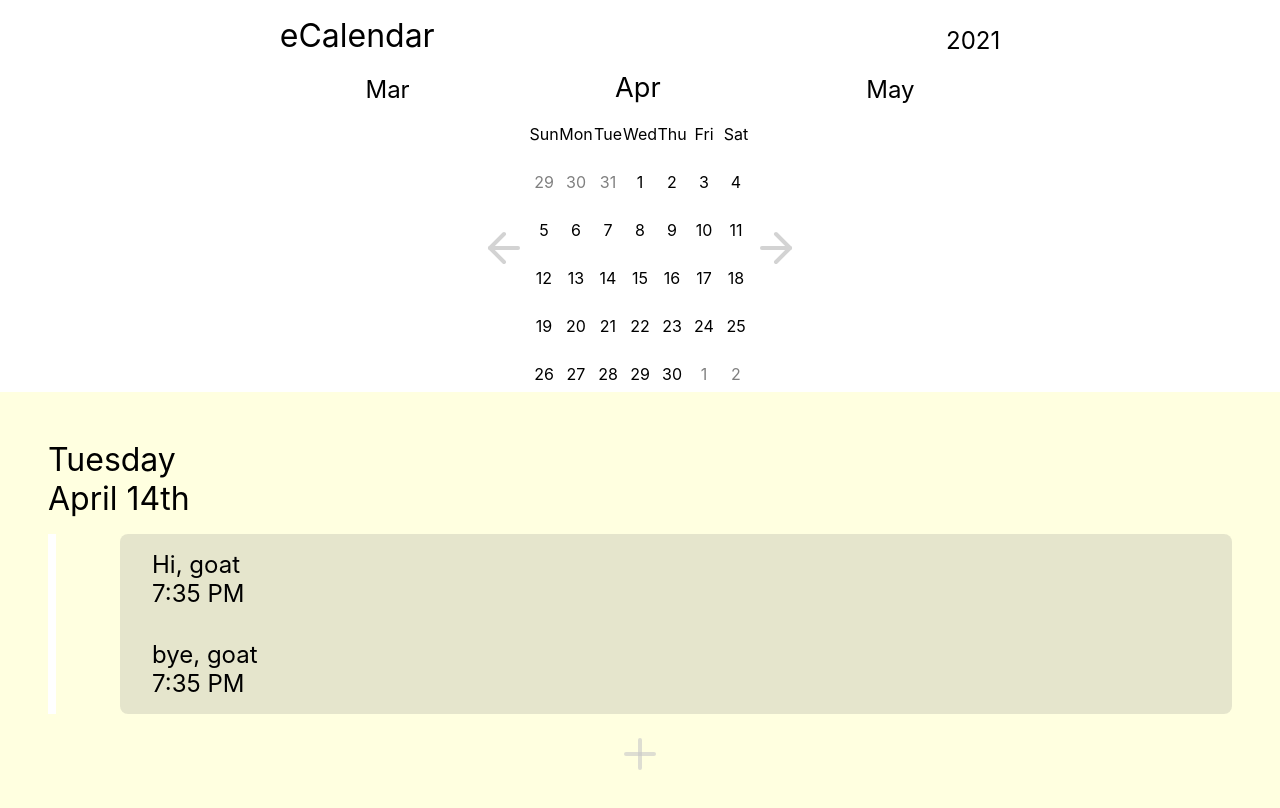
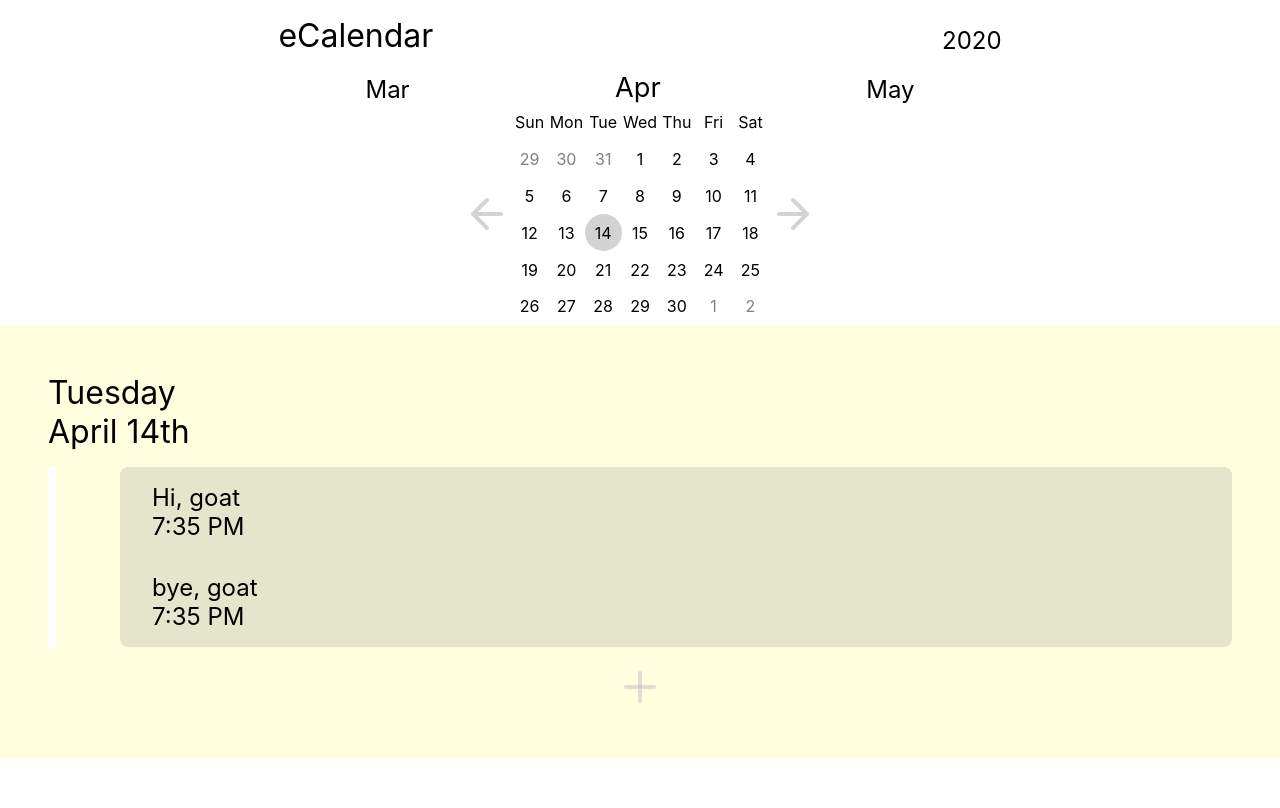
Before and after one commit to marmalade82/e-calendar, a React (Create React App) app: page / in a window 1280 px wide. Shown: the top 808 px of the page. Built offline with nearby package versions, Linux system fonts and the light colour scheme.

Commit message:
Add view logic for controlling the the calendar

```diff
--- a/package.json
+++ b/package.json
@@ -6,6 +6,7 @@
     "@testing-library/jest-dom": "^4.2.4",
     "@testing-library/react": "^9.5.0",
     "@testing-library/user-event": "^7.2.1",
+    "chance": "^1.1.4",
     "moment": "^2.24.0",
     "ramda": "^0.27.0",
     "react": "^16.13.1",
--- a/src/App.js
+++ b/src/App.js
@@ -4,6 +4,7 @@ import Header from "./styled/Header";
 import Calendar from "./styled/Calendar";
 import Appointments from "./styled/Appointments";
 import Modal from "react-modal";
+import moment from "moment";
 import './App.css';
 import './css/styles.css';
 
@@ -11,19 +12,34 @@ Modal.setAppElement("#root");
 
 
 function App() {
+  const today = moment();
+
+  const [ calendarDate, setCalendarDate ] = React.useState(today.toDate());
+  const [ selectedDay, setSelectedDay ] = React.useState(today.toDate());
+
   return (
     <div id={"app"} className="App-container">
       <Header
         title={"eCalendar"}
-        year={"2021"}
+        year={moment(calendarDate).format("YYYY")}
       ></Header>
 
       <Calendar
-        currentMonth={3}
+        calendarDate={calendarDate}
+        onChangeCalendarDate={(date) => setCalendarDate( date )}
+        selectedDate={selectedDay}
+        onChangeDate={(date) => {
+          setSelectedDay(date)
+
+          if(moment(date).endOf("month").isBefore(calendarDate) ||
+             moment(date).startOf("month").isAfter(calendarDate)) {
+            setCalendarDate(date);
+          }
+        }}
       ></Calendar>
 
       <Appointments
-        date = {new Date()}
+        date = {selectedDay}
         appointments = {[
           {title: "Hi, goat", date: new Date()},
           {title: "bye, goat", date: new Date()}
@@ -31,25 +47,6 @@ function App() {
       ></Appointments>
     </div>
   )
-  /*
-  return (
-    <div className="App">
-      <header className="App-header">
-        <img src={logo} className="App-logo" alt="logo" />
-        <p>
-          Edit <code>src/App.js</code> and save to reload.
-        </p>
-        <a
-          className="App-link"
-          href="https://reactjs.org"
-          target="_blank"
-          rel="noopener noreferrer"
-        >
-          Learn React
-        </a>
-      </header>
-    </div>
-  );*/
 }
 
 export default App;
--- a/src/css/_calendar-body.scss
+++ b/src/css/_calendar-body.scss
@@ -11,17 +11,15 @@
     display: flex;
     flex-direction: row;
     justify-content: space-between;
-    align-items: flex-end;
-    margin-top: 0.5em;
-    margin-bottom: 0.5em;
+    align-items: stretch;
 }
 
 .CalendarBody-dayBox {
     display: flex;
-    width: 2em;
-    height: 2em;
+    width: 2.3em;
+    height: 2.3em;
     flex-direction: column;
-    justify-content: flex-end;
+    justify-content: center;
     align-items: center;
 }
 
@@ -29,6 +27,15 @@
     cursor: pointer;
 }
 
+.CalendarBody-activeDayBox:hover {
+    cursor: pointer;
+}
+
 .CalendarBody-inactiveDay {
     color: grey;
 }
+
+.CalendarBody-selectedDay {
+    background-color: lightgrey;
+    border-radius: 50%;
+}
--- a/src/css/styles.css
+++ b/src/css/styles.css
@@ -49,17 +49,15 @@
   display: flex;
   flex-direction: row;
   justify-content: space-between;
-  align-items: flex-end;
-  margin-top: 0.5em;
-  margin-bottom: 0.5em;
+  align-items: stretch;
 }
 
 .CalendarBody-dayBox {
   display: flex;
-  width: 2em;
-  height: 2em;
+  width: 2.3em;
+  height: 2.3em;
   flex-direction: column;
-  justify-content: flex-end;
+  justify-content: center;
   align-items: center;
 }
 
@@ -67,8 +65,17 @@
   cursor: pointer;
 }
 
+.CalendarBody-activeDayBox:hover {
+  cursor: pointer;
+}
+
 .CalendarBody-inactiveDay {
   color: grey;
+}
+
+.CalendarBody-selectedDay {
+  background-color: lightgrey;
+  border-radius: 50%;
 }
 
 .Calendar-container {
@@ -220,7 +227,7 @@
 }
 
 .AppointmentForm-container {
-  padding: 2em 4em 2em 4em;
+  padding: 3em 2em 3em 2em;
   background-color: #f0f0f0;
   display: flex;
   flex-direction: column;
@@ -240,17 +247,23 @@
   flex-direction: row;
   justify-content: flex-start;
   flex: 1;
+  align-items: center;
 }
 
 .AppointmentForm-label {
   display: flex;
   flex: 1;
-  max-width: 10em;
+  max-width: 8em;
 }
 
 input {
   display: flex;
   flex: 1;
+  border-color: #c8c8c8;
+  border-style: solid;
+  border-width: 1px;
+  border-radius: 0.3em;
+  padding: 0.5em 0.5em 0.5em 0.5em;
 }
 
 /*# sourceMappingURL=styles.css.map */
--- a/src/styled/Calendar.js
+++ b/src/styled/Calendar.js
@@ -2,22 +2,35 @@ import React from "react"
 import Months from "./Months";
 import CalendarBody from "./CalendarBody";
 import { FiArrowLeft, FiArrowRight } from "react-icons/fi";
+var moment = require("moment");
 
 export default function Calendar(props) {
+    const { onChangeCalendarDate, calendarDate, onChangeDate, selectedDate } = props;
 
     return (
         <div className="Calendar-container">
             <Months
-                current={props.currentMonth}
+                current={calendarDate}
             ></Months>
             <div className="Calendar-body">
-                <div className="Calendar-leftArrow">
+                <div className="Calendar-leftArrow"
+                    onClick={() => onChangeCalendarDate(
+                        moment(calendarDate).subtract(1, "month").toDate())
+                    }
+                >
                     <FiArrowLeft className="Calendar-leftArrowSymbol"></FiArrowLeft>
                 </div>
                 <CalendarBody
-                    currentMonth={props.currentMonth}
+                    calendarDate={calendarDate}
+                    selectedDate={selectedDate}
+                    onChangeDate={onChangeDate}
+
                 ></CalendarBody>
-                <div className="Calendar-rightArrow">
+                <div className="Calendar-rightArrow"
+                    onClick={() => onChangeCalendarDate(
+                        moment(calendarDate).add(1, "month").toDate())
+                    }
+                >
                     <FiArrowRight className="Calendar-rightArrowSymbol"></FiArrowRight>
                 </div>
             </div>
--- a/src/styled/CalendarBody.js
+++ b/src/styled/CalendarBody.js
@@ -4,10 +4,11 @@ var R = require('ramda');
 
 
 export default function CalendarBody(props) {
+    const { selectedDate, onChangeDate, calendarDate } = props;
     return (
         <div className={"CalendarBody-container"}>
             {renderDayTitles()}
-            {renderDays(props.currentMonth)}
+            {renderDays(calendarDate, selectedDate, onChangeDate)}
         </div>
     )
 }
@@ -19,7 +20,7 @@ function renderDayTitles() {
 
     let renderedDays = daysOfWeek.map((day, index) => {
         return (
-            <div className={"CalendarBody-dayBox"}>
+            <div className={"CalendarBody-dayBox"} key={index}>
                 <span className={"CalendarBody-dayNumber"} key={index}>{day}</span>
             </div>
         )
@@ -32,46 +33,73 @@ function renderDayTitles() {
 }
 
 
-function renderDays(currentMonth) {
-    const previousMonth = (currentMonth + 12 - 1) % 12;
-    const daysInPreviousMonth = moment().month(previousMonth).daysInMonth();
+function renderDays(calendarDate, selectedDate, onChangeDate ) {
+    // If the date of any of the days matches the selected date, we need to make it look special.
+    // Also all of the activeDates can be selected as a new Date.
+
+    const previousMonth = moment(calendarDate).subtract(1, "month");
+    const currentMonth = moment(calendarDate);
+    const nextMonth = moment(calendarDate).add(1, "month");
+
     const prevMonthDays = (function(){
-        const difference = Math.abs(moment().month(currentMonth).startOf("month").day() - moment().month(currentMonth).startOf("month").startOf("week").day());
+        const daysInPreviousMonth = previousMonth.daysInMonth();
+        const difference = Math.abs(moment(currentMonth).startOf("month").day() - moment(currentMonth).startOf("month").startOf("week").day());
         const days = R.takeLast(difference, R.range(1, daysInPreviousMonth + 1));
         return days;
     })().map((day, index) => {
-        return (
-            <span className={"CalendarBody-inactiveDay"} key={"prev" + index}>{day}</span>
-        )
+        // NEED TO REWORK THIS. YEAR SHOULD CHANGE AS WELL.
+        return {
+            date: makeDate(previousMonth, day),
+            component: (
+                <span className={"CalendarBody-inactiveDay"} key={"prev" + index}>{day}</span>
+            )
+        }
+
     })
 
-    const daysInMonth = moment().month(currentMonth).daysInMonth();
+    const daysInMonth = moment(currentMonth).daysInMonth();
     const thisMonthDays = R.range(1, daysInMonth + 1).map((day, index) => {
-        return (
-            <span className={"CalendarBody-activeDay"} key={"current" + index}>{day}</span>
-        )
+        return {
+          date: makeDate(currentMonth, day),
+          active: true,
+          component: <span className={"CalendarBody-activeDay"} key={"current" + index}>{day}</span>
+        }
     })
 
-
-    const nextMonth = (currentMonth + 12 + 1) % 12;
-    const daysInNextMonth = moment().month(nextMonth).daysInMonth();
     const nextMonthDays = (function() {
-        const difference = Math.abs(moment().month(currentMonth).endOf("month").day() - moment().month(currentMonth).endOf("month").endOf("week").day());
+        const daysInNextMonth = moment(nextMonth).daysInMonth();
+        const difference = Math.abs(moment(currentMonth).endOf("month").day() - moment(currentMonth).endOf("month").endOf("week").day());
         const days = R.take(difference, R.range(1, daysInNextMonth));
         return days;
     })().map((day, index) => {
-        return (
-            <span className={"CalendarBody-inactiveDay"} key={"next" + index}>{day}</span>
-        )
+        return {
+            date: makeDate(nextMonth, day),
+            component: <span className={"CalendarBody-inactiveDay"} key={"next" + index}>{day}</span>
+        }
     })
 
     const all = R.concat(R.concat(prevMonthDays, thisMonthDays), nextMonthDays);
-    const wrapped = all.map((span) => {
+    const wrapped = all.map((dayObj, index) => {
         return (
-            <div className={"CalendarBody-dayBox"}>
-                {span}
+            <div className={classes(dayObj)} onClick={() => onChangeDate(dayObj.date)}
+                key={index}
+            >
+                {dayObj.component}
             </div>
         )
+
+        function classes(dayObj) {
+            let classes = ["CalendarBody-dayBox"];
+            if(moment(dayObj.date).startOf("day").isSame(moment(selectedDate).startOf("day"))) {
+                classes.push("CalendarBody-selectedDay")
+            }
+
+            if(dayObj.active) {
+                classes.push("CalendarBody-activeDayBox")
+            }
+
+            return classes.join(' ');
+        }
     });
 
     return R.splitEvery(7, wrapped).map((wrapper, index) => {
@@ -82,3 +110,7 @@ function renderDays(currentMonth) {
         )
     })
 }
+
+function makeDate(mom, day) {
+    return moment(mom).date(day).toDate();
+}
--- a/src/styled/Months.js
+++ b/src/styled/Months.js
@@ -3,7 +3,8 @@ var moment = require('moment')
 
 
 export default function Months(props) {
-    const currentMonth = props.current;
+    const currentDate = props.current;
+    const currentMonth = moment(currentDate).month();
     const monthSet = getMonthSet(currentMonth);
 
     return (
```
Also changed, not shown: src/application/Application.js (added, +84 -0 lines), src/css/_appointments.scss (+8 -2 lines), src/styled/Appointments.js (+42 -15 lines), 2 other files (tests, documents, lock files or other folders).
